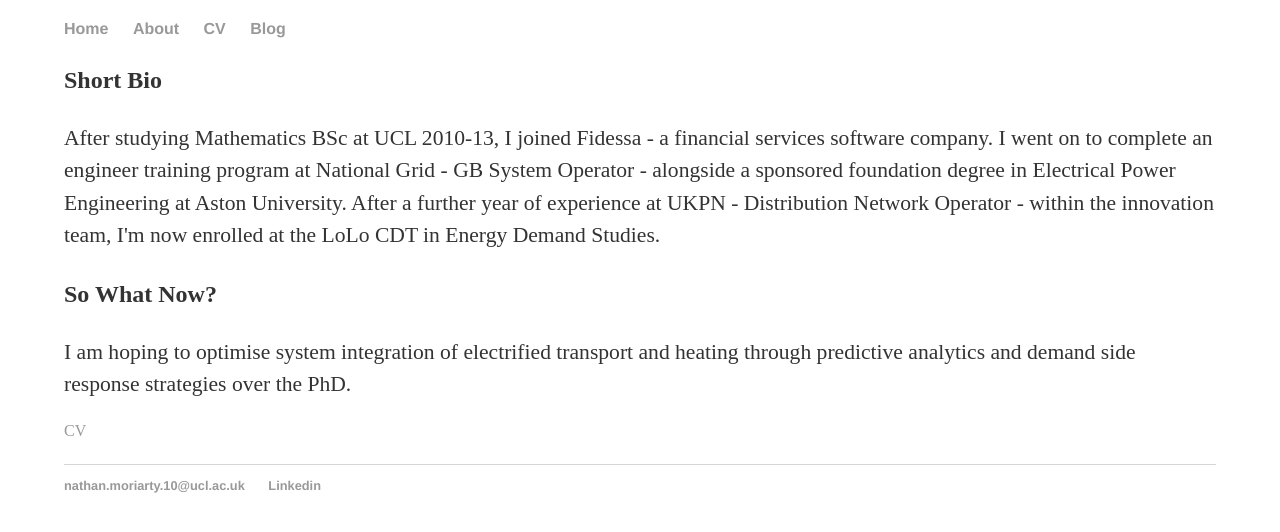
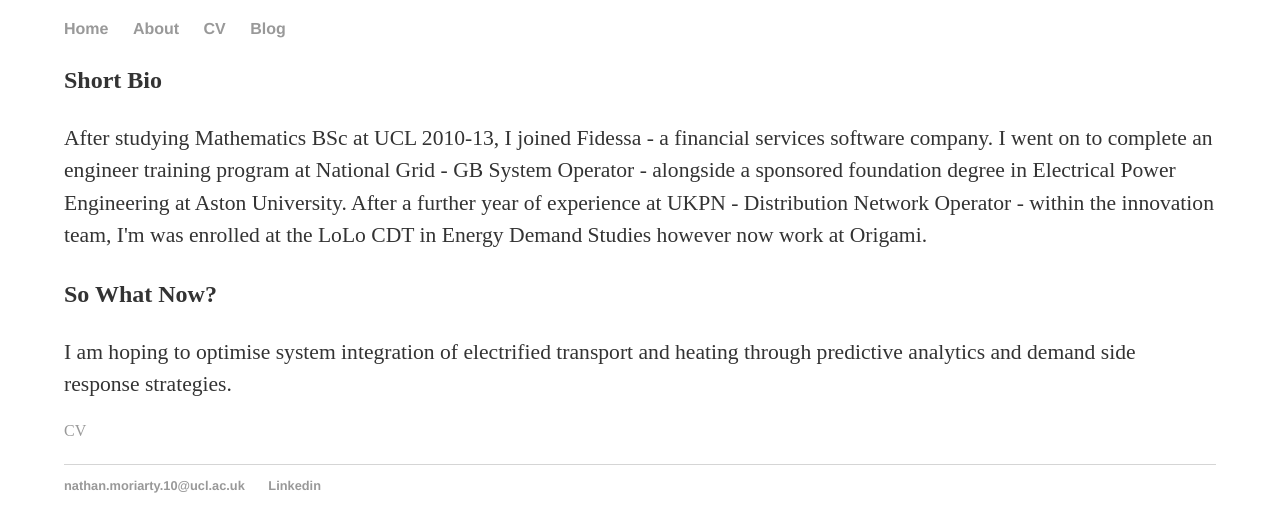
Before and after one commit to nathanmoriarty/nathanmoriarty.github.io, a Jekyll site: the page built from about/index.html, in a window 1280 px wide. Shown: the top 532 px of the page. Built offline with Jekyll 4.4.1, drawn with Linux system fonts in a browser that asks for light colours.

Commit message:
Update index.html
Corrected

```diff
--- a/about/index.html
+++ b/about/index.html
@@ -1,6 +1,6 @@
 ---
 layout: default
-title: Nathan Moriarty, PhD Candidate
+title: Nathan Moriarty
 ---
 <head>
 	<link href="/css/main.css" rel ="stylesheet">
@@ -8,10 +8,10 @@
 <div class="blurb">
 	<body>
 	<p><b>Short Bio</b></p>
-  <p style="font-size:1.35em">After studying Mathematics BSc at UCL 2010-13, I joined Fidessa - a financial services software company. I went on to complete an engineer training program at National Grid - GB System Operator - alongside a sponsored foundation degree in Electrical Power Engineering at Aston University. After a further year of experience at UKPN - Distribution Network Operator - within the innovation team, I'm now enrolled at the LoLo CDT in Energy Demand Studies.</p>
+  <p style="font-size:1.35em">After studying Mathematics BSc at UCL 2010-13, I joined Fidessa - a financial services software company. I went on to complete an engineer training program at National Grid - GB System Operator - alongside a sponsored foundation degree in Electrical Power Engineering at Aston University. After a further year of experience at UKPN - Distribution Network Operator - within the innovation team, I'm was enrolled at the LoLo CDT in Energy Demand Studies however now work at Origami.</p>
 
   <p><b>So What Now?</b></p>
-  <p style="font-size:1.35em">I am hoping to optimise system integration of electrified transport and heating through predictive analytics and demand side response strategies over the PhD.</p>
+  <p style="font-size:1.35em">I am hoping to optimise system integration of electrified transport and heating through predictive analytics and demand side response strategies.</p>
 
   <a href="/cv">CV</a>
   <p> </p>
```
